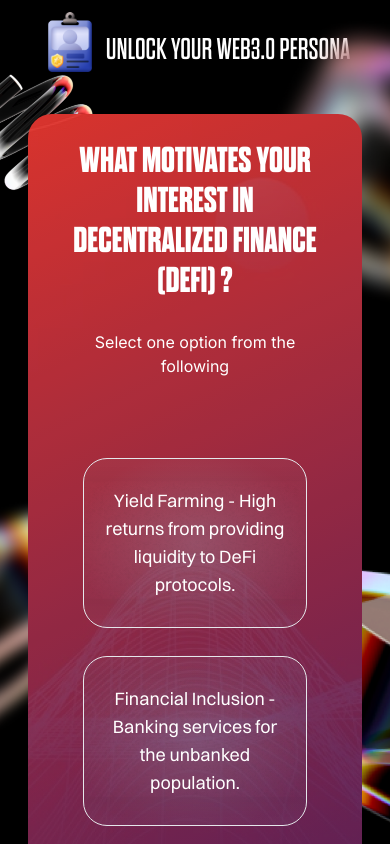
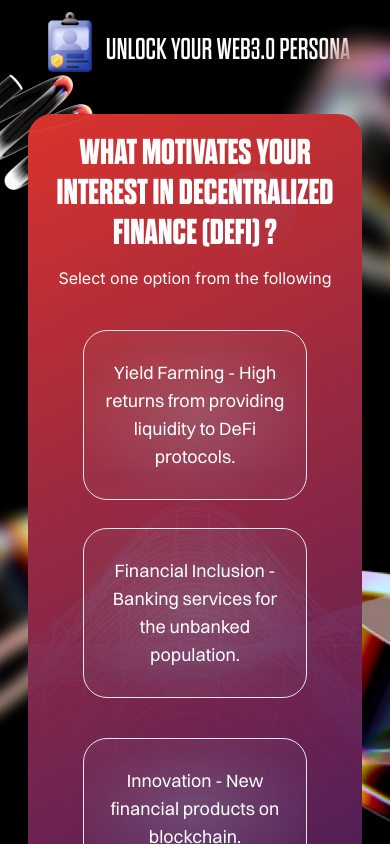
Before and after one commit to almemater/persona-web-ui, a Next.js app: page /quiz in a window 390 px wide. Shown: the top 844 px of the page. Built offline with nearby package versions, Linux system fonts and the light colour scheme.

Commit message:
fix : completion screen responsive

```diff
--- a/src/app/completion/page.tsx
+++ b/src/app/completion/page.tsx
@@ -4,7 +4,7 @@ import Image from "next/image";
 export default function Home() {
   return (
     <main className="bg-black min-h-screen overflow-y-hidden">
-      <h1 className="text-white flex items-center gap-x-5 justify-center text-center py-7 text-6xl font-dharma">
+      <h1 className="text-white flex items-center gap-x-1.5 md:gap-x-5 justify-center text-center py-7 md:text-6xl text-3xl sm:text-4xl font-dharma">
         <Image
           src="/assets/completion-screen/completed-photo-heading.png"
           alt="Hero Image"
--- a/src/components/CompletionCard.tsx
+++ b/src/components/CompletionCard.tsx
@@ -3,7 +3,7 @@ import Image from "next/image";
 
 const CompletionCard: React.FC = () => {
   return (
-    <div className="relative lg:w-[1096px] lg:h-[693px] lg:px-14 px-10 py-7 rounded-3xl bg-[linear-gradient(154.83deg,#EA382B_1.33%,#722554_64.73%,#311C60_97.82%)] overflow-hidden">
+    <div className="relative lg:w-[1096px] lg:h-[693px] lg:px-14 px-6 py-5 rounded-3xl bg-[linear-gradient(154.83deg,#EA382B_1.33%,#722554_64.73%,#311C60_97.82%)] overflow-hidden">
       <div
         className="absolute inset-0 bg-cover bg-center z-0"
         style={{
--- a/src/components/QuizCard.tsx
+++ b/src/components/QuizCard.tsx
@@ -8,7 +8,7 @@ interface QuizCardProps {
 
 const QuizCard: React.FC<QuizCardProps> = ({ question = "", options = [] }) => {
   return (
-    <div className="relative lg:w-[1096px] lg:h-[693px] lg:px-14 px-10 py-7 rounded-3xl bg-[linear-gradient(154.83deg,#EA382B_1.33%,#722554_64.73%,#311C60_97.82%)] overflow-hidden">
+    <div className="relative lg:w-[1096px] lg:h-[693px] lg:px-14 px-3 py-5 rounded-3xl bg-[linear-gradient(154.83deg,#EA382B_1.33%,#722554_64.73%,#311C60_97.82%)] overflow-hidden">
       <div
         className="absolute inset-0 bg-cover bg-center"
         style={{
@@ -22,10 +22,10 @@ const QuizCard: React.FC<QuizCardProps> = ({ question = "", options = [] }) => {
             ? question
             : "What is the most important thing in your life?"}
         </h3>
-        <p className="text-white text-center text-base mt-7">
+        <p className="text-white text-center text-base mt-3 lg:mt-7">
           Select one option from the following
         </p>
-        <div className="flex flex-col md:gap-y-5 mt-10">
+        <div className="flex flex-col md:gap-y-5 lg:mt-10">
           <div className="flex flex-col lg:flex-row gap-y-7 lg:gap-y-0 items-center justify-center gap-x-7 mt-10">
             {
               //display only the first two options
```
